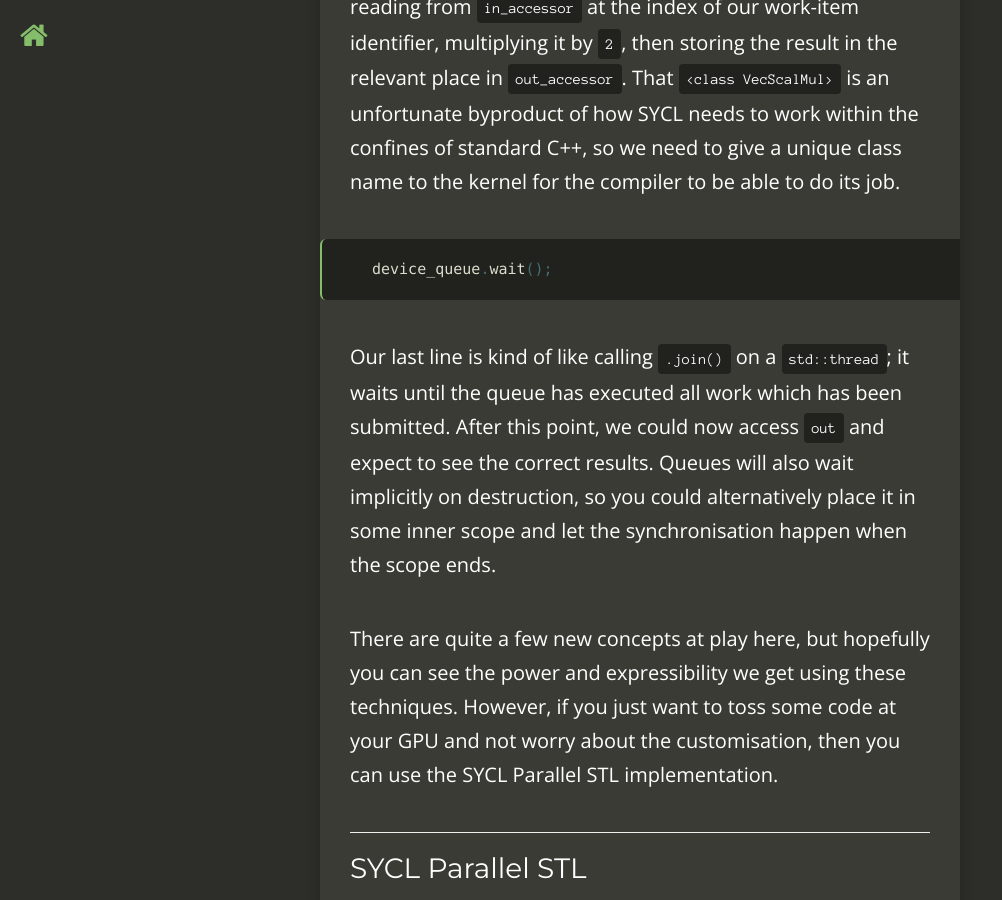
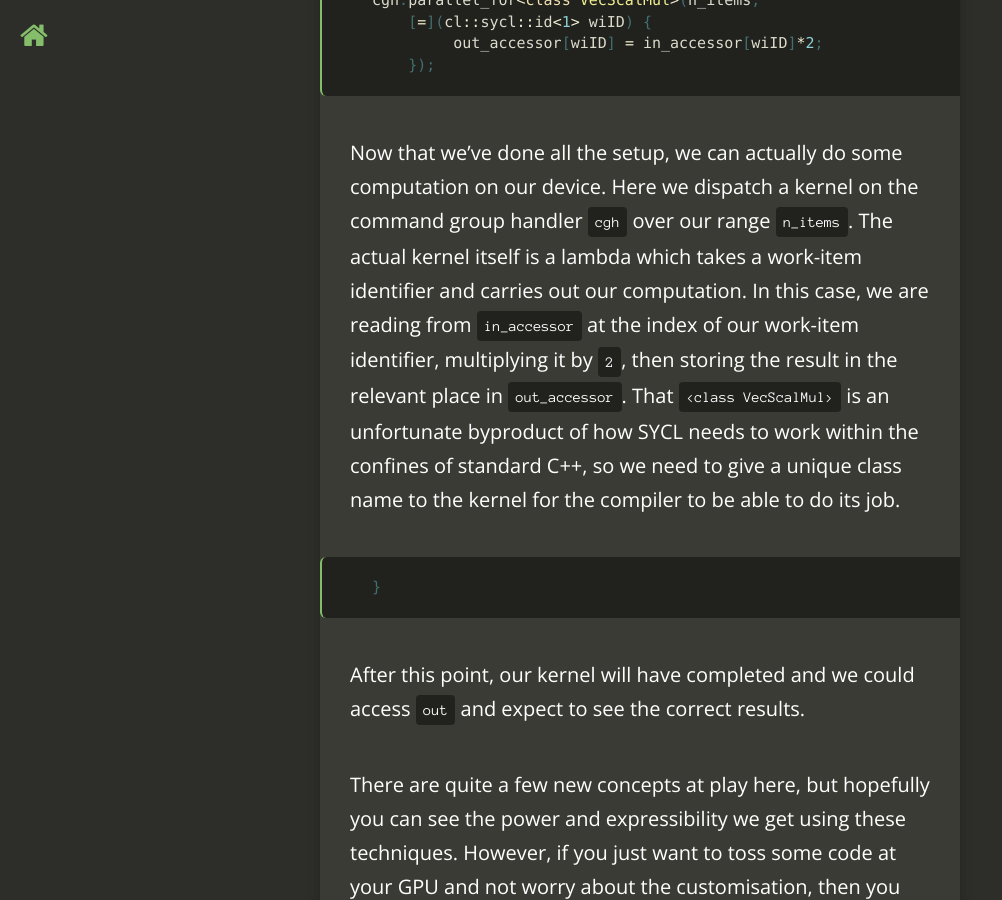
Before and after one commit to TartanLlama/tartanllama.github.io, a Jekyll site: the page built from _posts/2017-05-19-sycl.md, in a window 1280 px wide and 900 px high, scrolled down 11272 px. Shown: the whole window, without its empty margins (0-1002 px from the left). Built offline with Jekyll 4.4.1, drawn with Linux system fonts in a browser that asks for light colours; nearby versions of some CDN libraries; comment, search, counter and statistics services are not loaded; some of the changed text lies outside the part shown.

Commit message:
Address SYCL feedback!

```diff
--- a/_posts/2017-05-19-sycl.md
+++ b/_posts/2017-05-19-sycl.md
@@ -154,26 +154,25 @@
       std::array<cl::sycl::cl_int, array_size> in,out;
       std::iota(begin(in),end(in),0);
 
-      cl::sycl::queue device_queue;
-      cl::sycl::range<1> n_items{array_size};
-      cl::sycl::buffer<cl::sycl::cl_int, 1> in_buffer(in.data(), n_items);
-      cl::sycl::buffer<cl::sycl::cl_int, 1> out_buffer(out.data(), n_items);
+      {
+          cl::sycl::queue device_queue;
+          cl::sycl::range<1> n_items{array_size};
+          cl::sycl::buffer<cl::sycl::cl_int, 1> in_buffer(in.data(), n_items);
+          cl::sycl::buffer<cl::sycl::cl_int, 1> out_buffer(out.data(), n_items);
 
+          device_queue.submit([&](cl::sycl::handler &cgh) {
+              constexpr auto sycl_read = cl::sycl::access::mode::read;
+              constexpr auto sycl_write = cl::sycl::access::mode::write;
 
-      device_queue.submit([&](cl::sycl::handler &cgh) {
-          constexpr auto sycl_read = cl::sycl::access::mode::read_write;
-          constexpr auto sycl_write = cl::sycl::access::mode::write;
+              auto in_accessor = in_buffer.get_access<sycl_read>(cgh);
+              auto out_accessor = out_buffer.get_access<sycl_write>(cgh);
 
-          auto in_accessor = in_buffer.get_access<sycl_read>(cgh);
-          auto out_accessor = out_buffer.get_access<sycl_write>(cgh);
-
-          cgh.parallel_for<class VecScalMul>(n_items,
-              [=](cl::sycl::id<1> wiID) {
-                  out_accessor[wiID] = in_accessor[wiID]*2;
-              });
-     });
-
-     device_queue.wait();
+              cgh.parallel_for<class VecScalMul>(n_items,
+                  [=](cl::sycl::id<1> wiID) {
+                      out_accessor[wiID] = in_accessor[wiID]*2;
+                  });
+         });
+     }
 }
 {% endhighlight %}
 
@@ -192,6 +191,18 @@
 {% endhighlight %}
 
 Here we construct a large array of integers and initialize it with the numbers from `0` to `array_size-1` (this is what `std::iota` does). Note that we use `cl::sycl::cl_int` to ensure compatibility.
+
+{% highlight cpp %}
+{
+    //...
+}
+{% endhighlight %}
+
+Next we open up a new scope. This achieves two things:
+{:.listhead}
+
+1. `device_queue` will be destructed at the end of the scope, which will block until the kernel has completed.
+2. `in_buffer` and `out_buffer` will also be destructed, which will allow us to access the data from `in` and `out`.
 
 {% highlight cpp %}
 cl::sycl::queue device_queue;
@@ -240,10 +251,10 @@
 Now that we've done all the setup, we can actually do some computation on our device. Here we dispatch a kernel on the command group handler `cgh` over our range `n_items`. The actual kernel itself is a lambda which takes a work-item identifier and carries out our computation. In this case, we are reading from `in_accessor` at the index of our work-item identifier, multiplying it by `2`, then storing the result in the relevant place in `out_accessor`. That `<class VecScalMul>` is an unfortunate byproduct of how SYCL needs to work within the confines of standard C++, so we need to give a unique class name to the kernel for the compiler to be able to do its job.
 
 {% highlight cpp %}
-device_queue.wait();
+}
 {% endhighlight %}
 
-Our last line is kind of like calling `.join()` on a `std::thread`; it waits until the queue has executed all work which has been submitted. After this point, we could now access `out` and expect to see the correct results. Queues will also wait implicitly on destruction, so you could alternatively place it in some inner scope and let the synchronisation happen when the scope ends.
+After this point, our kernel will have completed and we could access `out` and expect to see the correct results.
 
 There are quite a few new concepts at play here, but hopefully you can see the power and expressibility we get using these techniques. However, if you just want to toss some code at your GPU and not worry about the customisation, then you can use the SYCL Parallel STL implementation.
 
```
Also changed, not shown: other parts of _posts/2017-05-19-sycl.md (+2 -2 lines).
